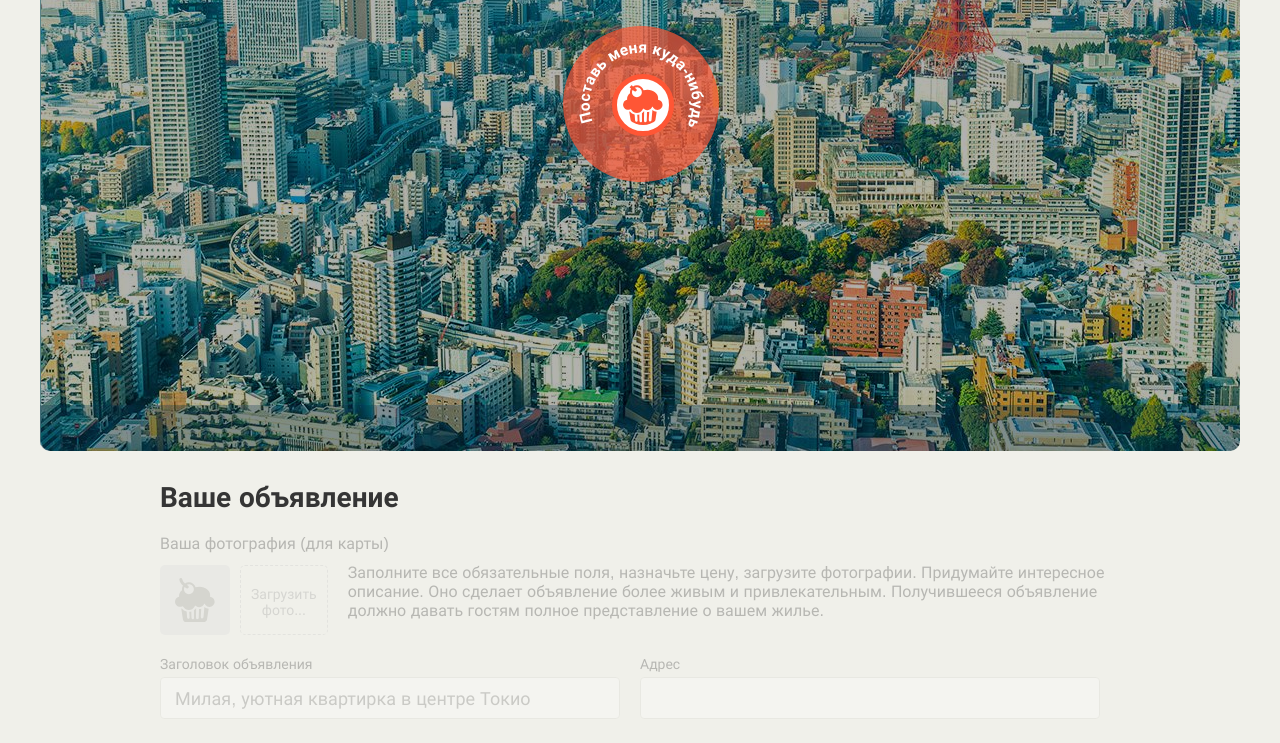
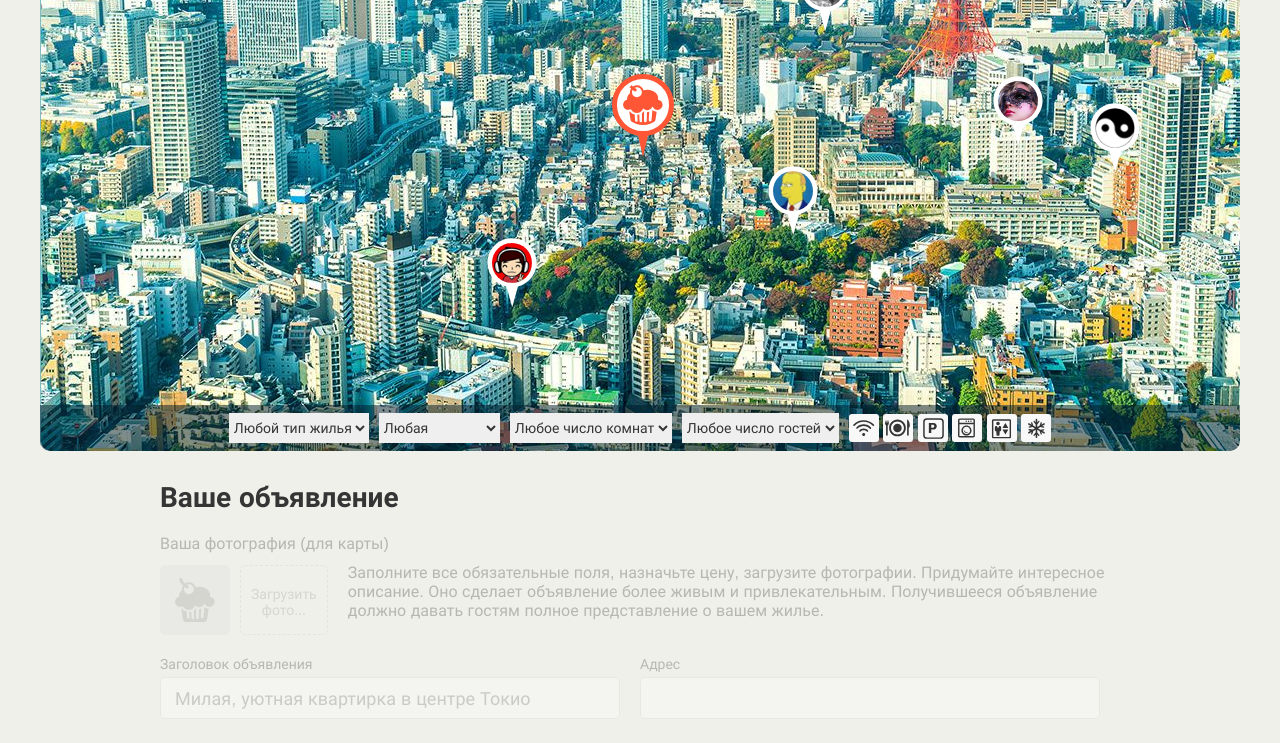
Before and after one commit to mambarinka/50026-keksobooking-21, a website: page index.html in a window 1280 px wide. Shown: the part 299-1042 px from the top of the page. Drawn offline with Linux system fonts and the light colour scheme.

Commit message:
feat: generates mocks and uses templating

```diff
--- a/index.html
+++ b/index.html
@@ -1,5 +1,6 @@
 <!DOCTYPE html>
 <html lang="ru">
+
 <head>
   <meta charset="utf-8">
   <link rel="stylesheet" href="css/normalize.css">
@@ -7,6 +8,7 @@
   <link rel="shortcut icon" href="favicon.ico" type="image/x-icon">
   <title>Кексобукинг</title>
 </head>
+
 <body>
 
   <main>
@@ -23,14 +25,17 @@
         <div class="map__overlay">
           <h2 class="map__title">И снова Токио!</h2>
         </div>
-        <button class="map__pin map__pin--main" style="left: 570px; top: 375px;">
+        <button class="map__pin map__pin--main" style="left: 570px;
+        top: 375px;">
           <img src="img/muffin-red.svg" width="40" height="44" draggable="false" alt="Метка объявления">
           <svg viewBox="0 0 70 70" width="156" height="156" aria-label="Метка для поиска жилья">
             <defs>
               <path d="M35,35m-23,0a23,23 0 1,1 46,0a23,23 0 1,1 -46,0" id="tophalf" />
             </defs>
             <ellipse cx="35" cy="35" rx="35" ry="35" fill="rgba(255, 86, 53, 0.7)" />
-            <text><textPath xlink:href="#tophalf" startOffset="0">Поставь меня куда-нибудь</textPath></text>
+            <text>
+              <textPath xlink:href="#tophalf" startOffset="0">Поставь меня куда-нибудь</textPath>
+            </text>
           </svg>
         </button>
       </div>
@@ -66,17 +71,22 @@
           <fieldset id="housing-features" class="map__features">
             <input type="checkbox" name="features" value="wifi" id="filter-wifi" class="map__checkbox visually-hidden">
             <label class="map__feature map__feature--wifi" for="filter-wifi">Wi-Fi</label>
-            <input type="checkbox" name="features" value="dishwasher" id="filter-dishwasher" class="map__checkbox visually-hidden">
+            <input type="checkbox" name="features" value="dishwasher" id="filter-dishwasher"
+              class="map__checkbox visually-hidden">
             <label class="map__feature map__feature--dishwasher" for="filter-dishwasher">Посудомоечная машина</label>
-            <input type="checkbox" name="features" value="parking" id="filter-parking" class="map__checkbox visually-hidden">
+            <input type="checkbox" name="features" value="parking" id="filter-parking"
+              class="map__checkbox visually-hidden">
             <label class="map__feature map__feature--parking" for="filter-parking">Парковка</label>
-            <input type="checkbox" name="features" value="washer" id="filter-washer" class="map__checkbox visually-hidden">
+            <input type="checkbox" name="features" value="washer" id="filter-washer"
+              class="map__checkbox visually-hidden">
             <label class="map__feature map__feature--washer" for="filter-washer">Стиральная машина</label>
-            <input type="checkbox" name="features" value="elevator" id="filter-elevator" class="map__checkbox visually-hidden">
+            <input type="checkbox" name="features" value="elevator" id="filter-elevator"
+              class="map__checkbox visually-hidden">
             <label class="map__feature map__feature--elevator" for="filter-elevator">Лифт</label>
-            <input type="checkbox" name="features" value="conditioner" id="filter-conditioner" class="map__checkbox visually-hidden">
+            <input type="checkbox" name="features" value="conditioner" id="filter-conditioner"
+              class="map__checkbox visually-hidden">
             <label class="map__feature map__feature--conditioner" for="filter-conditioner">Кондиционер</label>
-           </fieldset>
+          </fieldset>
         </form>
       </div>
     </section>
@@ -95,7 +105,9 @@
               <input type="file" id="avatar" name="avatar" class="ad-form-header__input visually-hidden">
               <label class="ad-form-header__drop-zone" for="avatar">Загрузить<br>фото...</label>
             </div>
-            <p class="ad-form-header__info">Заполните все обязательные поля, назначьте цену, загрузите фотографии. Придумайте интересное описание. Оно сделает объявление более живым и привлекательным. Получившееся объявление должно давать гостям полное представление о вашем жилье.</p>
+            <p class="ad-form-header__info">Заполните все обязательные поля, назначьте цену, загрузите фотографии.
+              Придумайте интересное описание. Оно сделает объявление более живым и привлекательным. Получившееся
+              объявление должно давать гостям полное представление о вашем жилье.</p>
           </div>
         </fieldset>
         <fieldset class="ad-form__element ad-form__element--wide">
@@ -152,22 +164,29 @@
         </fieldset>
         <fieldset class="ad-form__element ad-form__element--wide features">
           <legend>Удобства: Wi-Fi, кухня, парковка, стиралка, лифт, кондиционер</legend>
-          <input type="checkbox" name="features" value="wifi" id="feature-wifi" class="feature__checkbox visually-hidden">
+          <input type="checkbox" name="features" value="wifi" id="feature-wifi"
+            class="feature__checkbox visually-hidden">
           <label class="feature feature--wifi" for="feature-wifi">Wi-Fi</label>
-          <input type="checkbox" name="features" value="dishwasher" id="feature-dishwasher" class="feature__checkbox visually-hidden">
+          <input type="checkbox" name="features" value="dishwasher" id="feature-dishwasher"
+            class="feature__checkbox visually-hidden">
           <label class="feature feature--dishwasher" for="feature-dishwasher">Посудомоечная машина</label>
-          <input type="checkbox" name="features" value="parking" id="feature-parking" class="feature__checkbox visually-hidden">
+          <input type="checkbox" name="features" value="parking" id="feature-parking"
+            class="feature__checkbox visually-hidden">
           <label class="feature feature--parking" for="feature-parking">Парковка</label>
-          <input type="checkbox" name="features" value="washer" id="feature-washer" class="feature__checkbox visually-hidden">
+          <input type="checkbox" name="features" value="washer" id="feature-washer"
+            class="feature__checkbox visually-hidden">
           <label class="feature feature--washer" for="feature-washer">Стиральная машина</label>
-          <input type="checkbox" name="features" value="elevator" id="feature-elevator" class="feature__checkbox visually-hidden">
+          <input type="checkbox" name="features" value="elevator" id="feature-elevator"
+            class="feature__checkbox visually-hidden">
           <label class="feature feature--elevator" for="feature-elevator">Лифт</label>
-          <input type="checkbox" name="features" value="conditioner" id="feature-conditioner" class="feature__checkbox visually-hidden">
+          <input type="checkbox" name="features" value="conditioner" id="feature-conditioner"
+            class="feature__checkbox visually-hidden">
           <label class="feature feature--conditioner" for="feature-conditioner">Кондиционер</label>
         </fieldset>
         <fieldset class="ad-form__element ad-form__element--wide">
           <label class="ad-form__label" for="description">Описание (не обязательно)</label>
-          <textarea id="description" name="description" placeholder="Здесь расскажите о том, какое ваше жилье замечательное и вообще"></textarea>
+          <textarea id="description" name="description"
+            placeholder="Здесь расскажите о том, какое ваше жилье замечательное и вообще"></textarea>
         </fieldset>
         <fieldset class="ad-form__element ad-form__element--wide">
           <label class="ad-form__label">Фотография жилья</label>
@@ -192,12 +211,15 @@
       <a class="copyright__link copyright__link--image" href="https://htmlacademy.ru/intensive/javascript">
         <img src="img/htmla-logo.svg" width="130" height="45" alt="HTML Academy" class="copyright__logo">
       </a>
-      <p>Сделано в <a class="copyright__link copyright__link--text" href="https://htmlacademy.ru/intensive/javascript">HTMLAcademy</a> &copy; 2018</p>
+      <p>Сделано в <a class="copyright__link copyright__link--text"
+          href="https://htmlacademy.ru/intensive/javascript">HTMLAcademy</a> &copy; 2018</p>
     </div>
     <ul class="footer__contacts contacts">
       <li><a href="https://twitter.com/htmlacademy_ru" class="contacts__link contacts__link--twitter">Twitter</a></li>
-      <li><a href="https://www.instagram.com/htmlacademy/" class="contacts__link contacts__link--instagram">Instagtam</a></li>
-      <li><a href="https://www.facebook.com/htmlacademy" class="contacts__link contacts__link--facebook">Facebook</a></li>
+      <li><a href="https://www.instagram.com/htmlacademy/"
+          class="contacts__link contacts__link--instagram">Instagtam</a></li>
+      <li><a href="https://www.facebook.com/htmlacademy" class="contacts__link contacts__link--facebook">Facebook</a>
+      </li>
       <li><a href="https://vk.com/htmlacademy" class="contacts__link contacts__link--vk">VK</a></li>
     </ul>
   </footer>
@@ -221,7 +243,8 @@
         <li class="popup__feature popup__feature--elevator"></li>
         <li class="popup__feature popup__feature--conditioner"></li>
       </ul>
-      <p class="popup__description">Великолепная квартира-студия в центре Токио. Подходит как туристам, так и бизнесменам. Квартира полностью укомплектована и недавно отремонтирована.</p>
+      <p class="popup__description">Великолепная квартира-студия в центре Токио. Подходит как туристам, так и
+        бизнесменам. Квартира полностью укомплектована и недавно отремонтирована.</p>
       <div class="popup__photos">
         <img src="" class="popup__photo" width="45" height="40" alt="Фотография жилья">
       </div>
@@ -230,7 +253,9 @@
 
   <!-- Метка объявления -->
   <template id="pin">
-    <button type="button" class="map__pin" style="left: 200px; top: 400px;"><img src="img/avatars/user07.png" width="40" height="40" draggable="false" alt="Метка объявления"></button>
+    <button type="button" class="map__pin" style="left: 200px;
+    top: 400px;"><img src="img/avatars/user07.png" width="40" height="40" draggable="false"
+        alt="Метка объявления"></button>
   </template>
 
   <!-- Сообщение об успешном создании объявления -->
@@ -248,5 +273,7 @@
     </div>
   </template>
 
+  <script src="js/main.js"></script>
 </body>
+
 </html>
--- a/js/main.js
+++ b/js/main.js
@@ -0,0 +1,111 @@
+'use strict';
+
+const OBJECTS_AMOUNT = 8;
+
+const PRICE_MIN = 1000;
+const PRICE_MAX = 100000;
+const TYPES = ['palace', 'flat', 'house', 'bungalo'];
+const ROOMS_MIN = 1;
+const ROOMS_MAX = 4;
+const GUESTS_MIN = 1;
+const GUESTS_MAX = 4;
+const CHECKIN = ['12:00', '13:00', '14:00'];
+const CHECKOUT = ['12:00', '13:00', '14:00'];
+const FEATURES = ['wifi', 'dishwasher', 'parking', 'washer', 'elevator', 'conditioner'];
+const PHOTOS = ['http://o0.github.io/assets/images/tokyo/hotel1.jpg', 'http://o0.github.io/assets/images/tokyo/hotel2.jpg', 'http://o0.github.io/assets/images/tokyo/hotel3.jpg'];
+const MAP_WIDTH = 1200;
+const MAP_HEIGHT_MIN = 130;
+const MAP_HEIGHT_MAX = 630;
+const PIN_WIDTH = 40;
+const PIN_HEIGHT = 70;
+
+let objects = [];
+
+//  функция перемешивания чисел
+let getRandomNumber = function (min, max) {
+  return Math.floor(Math.random() * (max - min + 1)) + min;
+};
+
+//  функция нахождения координаты по Х (рандомно)
+let getLocationX = function () {
+  return Math.floor(Math.random() * MAP_WIDTH);
+};
+
+//  функция нахождения координаты по Y (рандомно)
+let getLocationY = function () {
+  return Math.floor(Math.random() * (MAP_HEIGHT_MAX - MAP_HEIGHT_MIN) + MAP_HEIGHT_MIN);
+};
+
+//  функция получения изображения аватара
+function getAvatarCount(i) {
+  var avatarNumber = '0' + (i + 1);
+  return 'img/avatars/user' + avatarNumber + '.png';
+}
+
+//  функция создания одного объекта из случайно сгенерированных массивов с данными
+let getRandomObjects = function (i) {
+  let randomObject = {
+    'author': {
+      'avatar': getAvatarCount(i)
+    },
+    'offer': {
+      'title': 'Заголовок предложения',
+      'address': `$(getLocationX()), $(getLocationY())`,
+      'price': getRandomNumber(PRICE_MIN, PRICE_MAX),
+      'type': TYPES[getRandomNumber(0, TYPES.length - 1)],
+      'rooms': getRandomNumber(ROOMS_MIN, ROOMS_MAX),
+      'guests': getRandomNumber(GUESTS_MIN, GUESTS_MAX),
+      'checkin': CHECKIN[getRandomNumber(0, CHECKIN.length - 1)],
+      'checkout': CHECKOUT[getRandomNumber(0, CHECKOUT.length - 1)],
+      'features': FEATURES[getRandomNumber(0, FEATURES.length - 1)],
+      'description': 'Строка с описанием',
+      'photos': PHOTOS[getRandomNumber(0, PHOTOS.length - 1)]
+    },
+    'location': {
+      'x': getLocationX(),
+      'y': getLocationY()
+    },
+  };
+  return randomObject;
+};
+
+// функция создания массива из 8 сгенерированных JS объектов
+/* let createObjects = function () {
+  for (let i = 0; i < OBJECTS_AMOUNT; i++) {
+    let object = getRandomObjects(i);
+    objects.push(object[i]);
+  }
+}
+
+createObjects(); */
+
+let map = document.querySelector('.map');
+let pins = document.querySelector('.map__pins');
+
+map.classList.remove('map--faded');
+let pinTemplate = document.querySelector('#pin')
+  .content
+  .querySelector('.map__pin');
+
+
+//  функция создания DOM-элемента на основе JS-объекта (шаблон мага)
+let createPin = function (add) {
+  let pin = pinTemplate.cloneNode(true);
+
+  pin.style.left = add.location.x - PIN_WIDTH / 2 + 'px';
+  pin.style.top = add.location.y - PIN_HEIGHT + 'px';
+
+  pin.querySelector('img').src = add.author.avatar;
+  pin.querySelector('img').alt = add.offer.title;
+
+  return pin;
+};
+
+// цикл для вывода всех меток на карту
+let pinsfragment = document.createDocumentFragment();
+for (let i = 0; i < OBJECTS_AMOUNT; i++) {
+  objects.push(getRandomObjects(i));
+  pinsfragment.appendChild(createPin(objects[i]));
+}
+
+pins.appendChild(pinsfragment);
```
